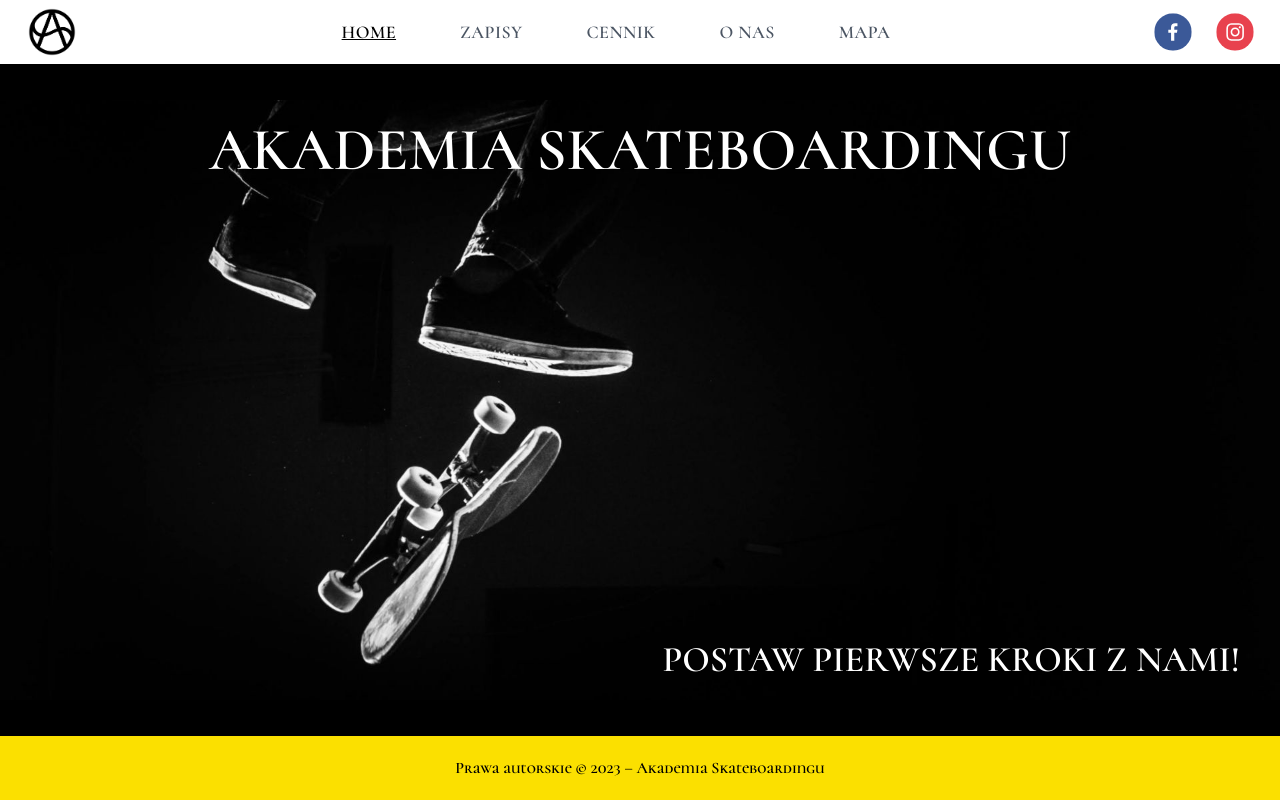
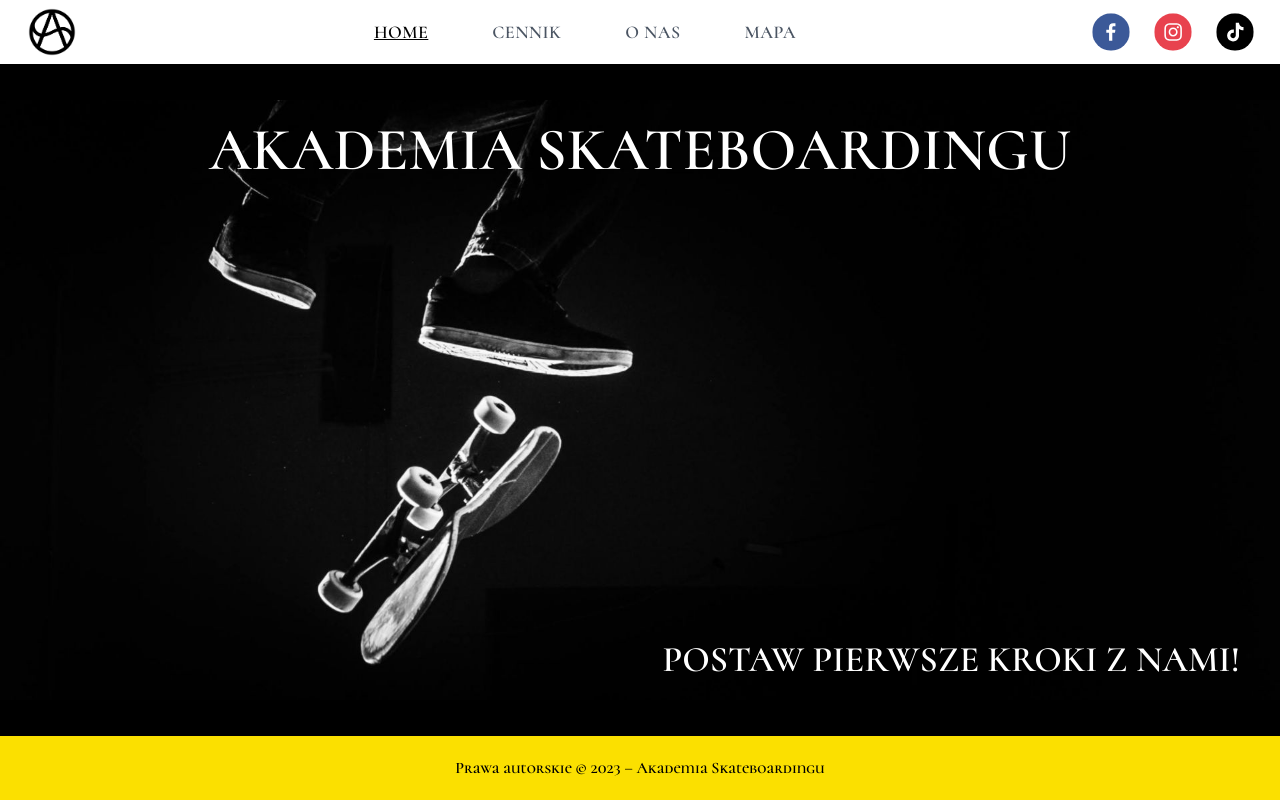
Before and after one commit to jedrzejratajczak/AkademiaSkateboardingu, a React (Vite) app: page / in a window 1280 px wide. Built offline with nearby package versions, Linux system fonts and the light colour scheme.

Commit message:
Hide signing

```diff
--- a/src/components/Navbar.jsx
+++ b/src/components/Navbar.jsx
@@ -23,7 +23,7 @@ const Navbar = () => {
         </Link>
         <div className="hidden lg:flex gap-16 items-center justify-center">
           <NavLink to="/">HOME</NavLink>
-          <NavLink to="/zapisy">ZAPISY</NavLink>
+          {/* <NavLink to="/zapisy">ZAPISY</NavLink> */}
           <NavLink to="/cennik">CENNIK</NavLink>
           <NavLink to="/o_nas">O NAS</NavLink>
           <NavLink to="/mapa">MAPA</NavLink>
@@ -38,6 +38,10 @@ const Navbar = () => {
             bgColor="#E8424E"
             className="scale-75"
             url="https://www.instagram.com/akademiaskateboardingu"
+          />
+          <SocialIcon
+            className="scale-75"
+            url="https://www.tiktok.com/akademiaskateboardingu"
           />
         </div>
         <div className="relaive lg:hidden z-50">
@@ -70,9 +74,9 @@ const Navbar = () => {
           <NavLink onClick={toggleMobileMenu} white to="/">
             HOME
           </NavLink>
-          <NavLink onClick={toggleMobileMenu} white to="/zapisy">
+          {/* <NavLink onClick={toggleMobileMenu} white to="/zapisy">
             ZAPISY
-          </NavLink>
+          </NavLink> */}
           <NavLink onClick={toggleMobileMenu} white to="/cennik">
             CENNIK
           </NavLink>
```
